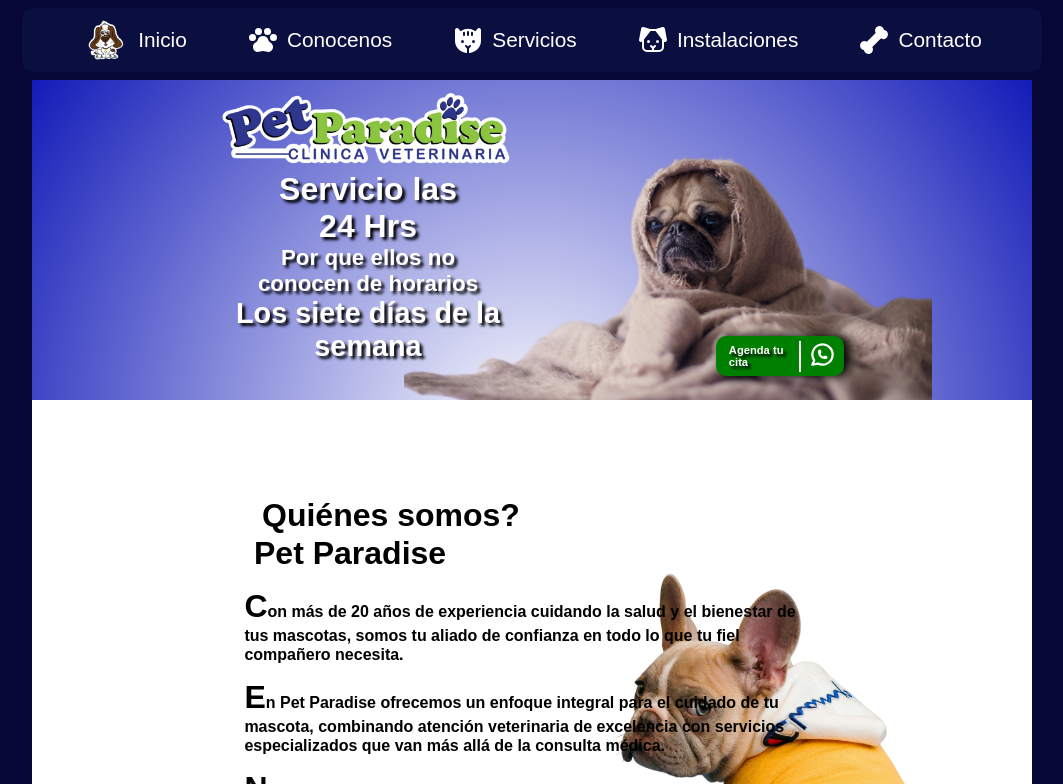
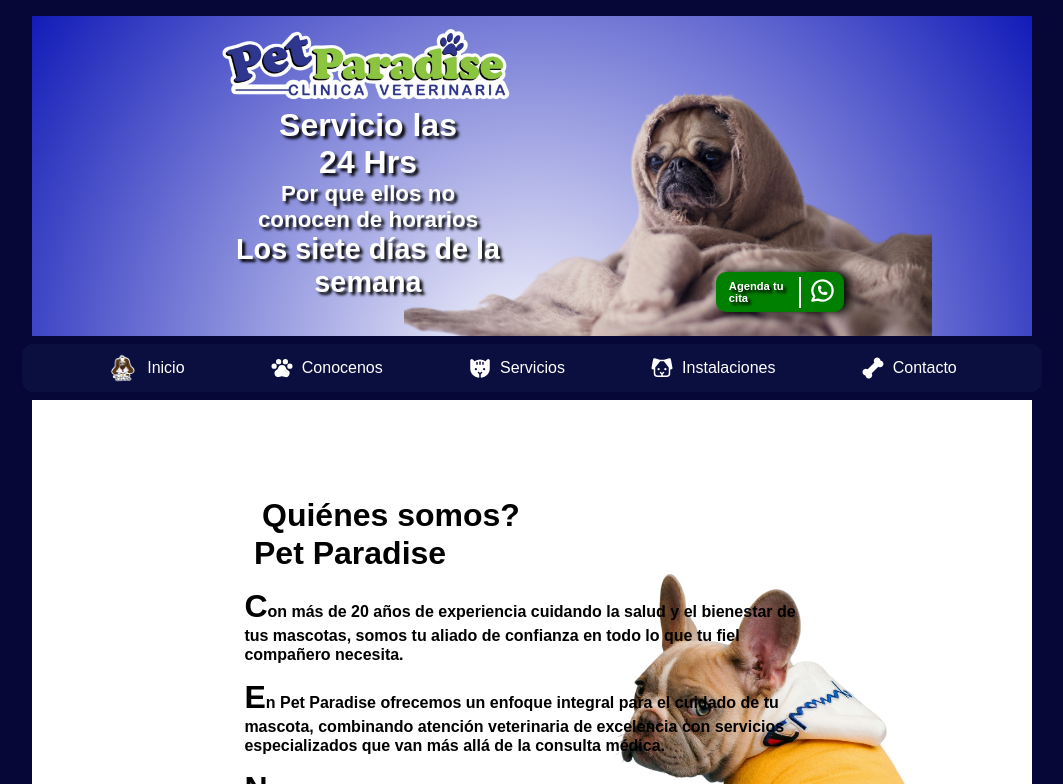
Before and after one commit to Thelaikano/petParadise, a React (Vite) app: page / in a window 1536 px wide. Shown: the top 784 px of the page, without its empty margins (236-1299 px from the left). Built offline with nearby package versions, Linux system fonts and the light colour scheme; a web font is replaced by a local one.

Commit message:
actualizacion

```diff
--- a/src/App.css
+++ b/src/App.css
@@ -30,3 +30,11 @@
     flex-direction: row;
   }
 }
+@media (min-width: 1366px) {
+  .app {
+    display: flex;
+    justify-content: center;
+    align-items: center;
+    flex-direction: column;
+  }
+}
--- a/src/components/inicio/carrusel.css
+++ b/src/components/inicio/carrusel.css
@@ -807,3 +807,8 @@
     }
   }
 }
+@media (min-width: 1366px) {
+  .carrusel {
+    margin-bottom: 4rem;
+  }
+}
--- a/src/components/inicio/contacto.css
+++ b/src/components/inicio/contacto.css
@@ -393,6 +393,8 @@
 }
 @media (min-width: 679px) {
   .contacto {
+    margin-top: -1rem;
+    padding-top: 1rem;
     padding-left: 0rem;
     max-height: 45rem;
     min-height: 45rem;
--- a/src/components/inicio/hotel.css
+++ b/src/components/inicio/hotel.css
@@ -1,5 +1,6 @@
 .info-hotel {
   text-align: left;
+  padding-bottom: 1rem;
 }
 .info-hotel > h3 {
   font-size: 1.1rem;
@@ -50,21 +51,3 @@
 
   margin: 0rem 0.5rem;
 }
-
-.boton-cita {
-  display: flex;
-  justify-content: center;
-  align-items: center;
-  background-color: green;
-  width: 15rem;
-  margin: 1rem;
-  border-radius: 10px;
-}
-.boton-cita > p {
-  padding: 0 0.5rem;
-}
-.boton-cita > div {
-  padding: 0 0.5rem;
-
-  border-left: 2px solid white;
-}
--- a/src/components/inicio/inicio.css
+++ b/src/components/inicio/inicio.css
@@ -6,11 +6,11 @@
     width: 90vw;
     max-width: 1000px;
     margin-top: 4rem;
-    background-color: white;
+    /*background-color: white;*/
   }
 }
-@media (min-width: 999px) {
+@media (min-width: 1366px) {
   .inicio {
-    margin-top: 5rem;
+    margin-top: -2.5rem;
   }
 }
--- a/src/components/inicio/instalaciones.css
+++ b/src/components/inicio/instalaciones.css
@@ -7,7 +7,7 @@
   text-align: center;
   font-size: 1.8rem;
   font-weight: 800;
-  margin-top: 1.5rem;
+  padding-top: 1.5rem;
   margin-bottom: 0.5rem;
 }
 @media (min-width: 679px) {
--- a/src/components/nav/nav.css
+++ b/src/components/nav/nav.css
@@ -42,20 +42,46 @@
     /*border: 1px solid red;*/
   }
 }
-@media (min-width: 999px) {
+@media (min-width: 1366px) {
   .nav-barra {
-    height: 4rem;
+    display: flex;
+    flex-direction: row;
+    justify-content: space-evenly;
+    background-color: rgba(13, 18, 66, 0.8);
+    /*background-color: rgba(1, 1, 22, 0.8);*/
+    position: sticky;
+    width: 95%;
+    height: 3rem;
+    max-width: 1020px;
+    z-index: 3;
+    border-radius: 0.7rem;
+    color: white;
+    transform: translateY(21rem);
+    top: -20.5rem;
+    z-index: 10;
+  }
+  .nav-barra > a {
+    display: flex;
+    flex-direction: row;
+    align-items: center;
+    justify-content: space-around;
+    /*border: 1px solid white;*/
+    cursor: pointer;
+    text-decoration: none;
+    color: white;
   }
   .nav-barra > a > span {
-    font-size: 1.3rem;
+    margin-left: 0.5rem;
+  }
+  .nav-barra > a > span:hover {
+    text-shadow: 4px 0 4px white;
   }
   .nav-inicio > img {
     /*border: 1px solid red;*/
-    width: 3rem;
+    width: 2rem;
   }
   .nav-barra > a > svg {
-    width: 2rem;
-    height: 2rem;
+    width: 1.5rem;
     /*border: 1px solid red;*/
   }
 }
```
